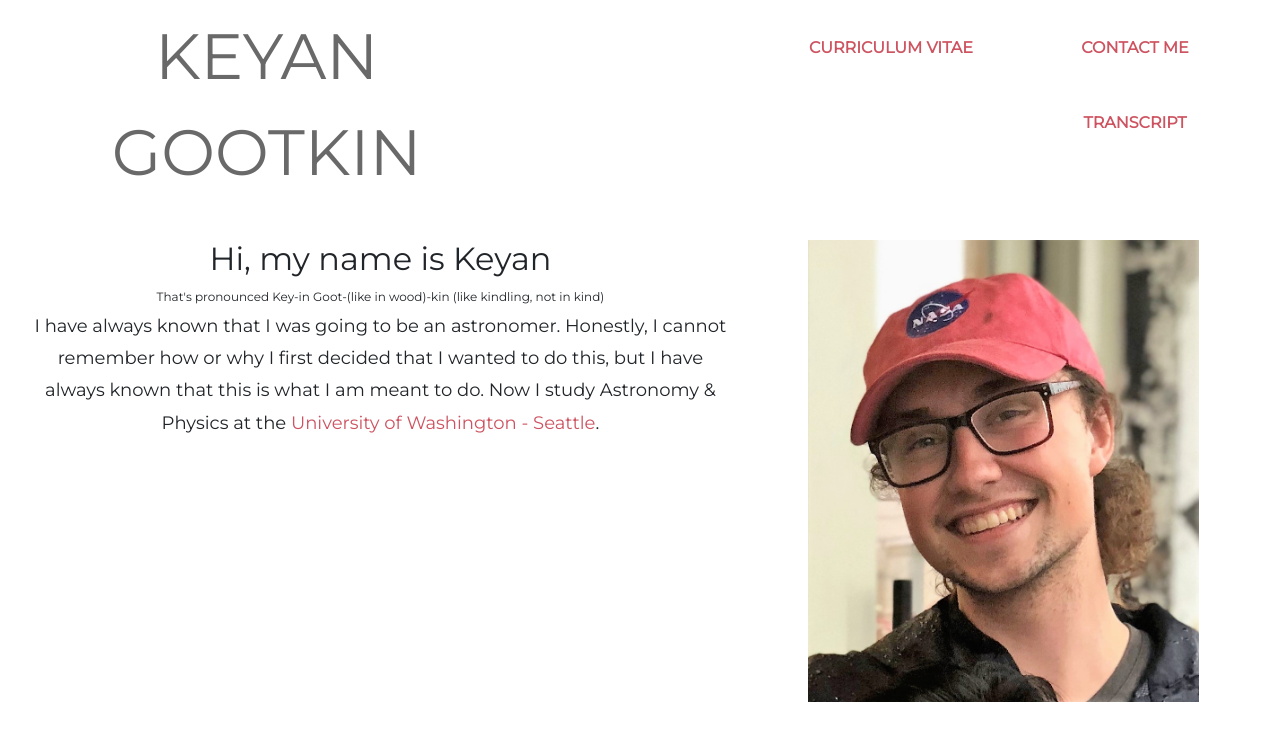
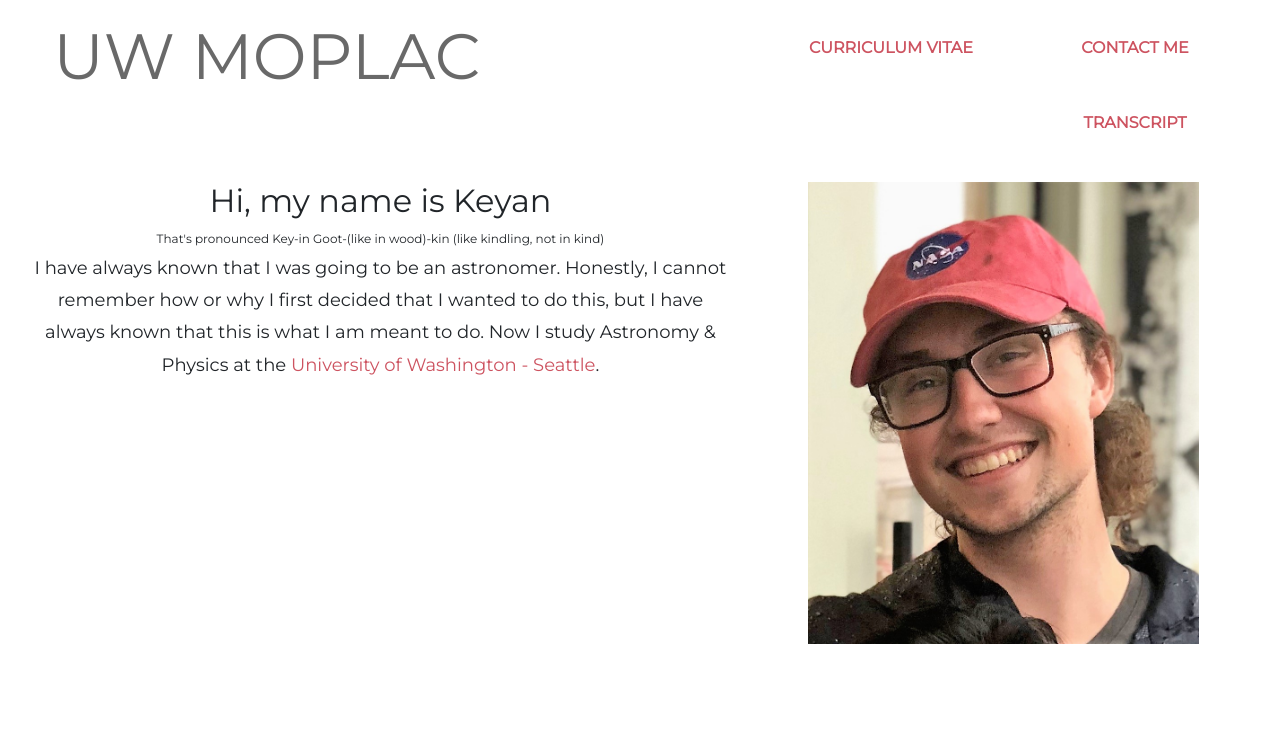
Before and after one commit to MoPlaC/moplac.github.io, a plain HTML site: page index.html in a window 1280 px wide. Drawn offline with Linux system fonts and the light colour scheme.

Commit message:
Update index.html

```diff
--- a/index.html
+++ b/index.html
@@ -1,7 +1,7 @@
 <!DOCTYPE html>
 <html>
 <head>
-    <title>Keyan Gootkin</title>
+    <title>UW Mobile Planetarium</title>
     <meta charset="utf-8"/>
 	<link rel="stylesheet" type="text/css" href="css/style.css"/>
 	<link rel="stylesheet" href="css/bootstrap.min.css"/>
@@ -11,7 +11,7 @@
 <header>
 	<div class="container-fluid">
 		<div class="row">
-			<div class="col-5 page-title" style="text-align:center;"><a href="index.html" class="site-btn page-title">Keyan Gootkin</a></div>
+			<div class="col-5 page-title" style="text-align:center;"><a href="index.html" class="site-btn page-title">UW MoPlaC</a></div>
 			<div class="col-7">
 				<ul>
 					<li><a href="contact.html" class="site-btn">contact me</a></li>
```
